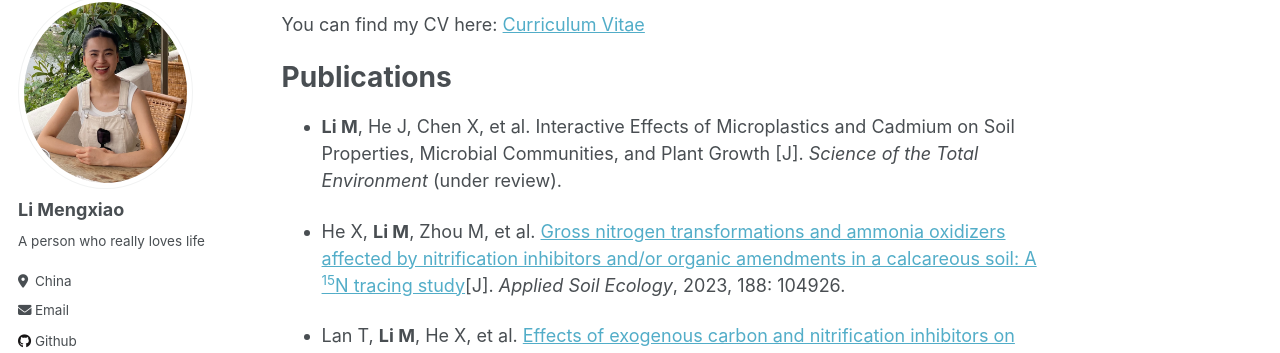
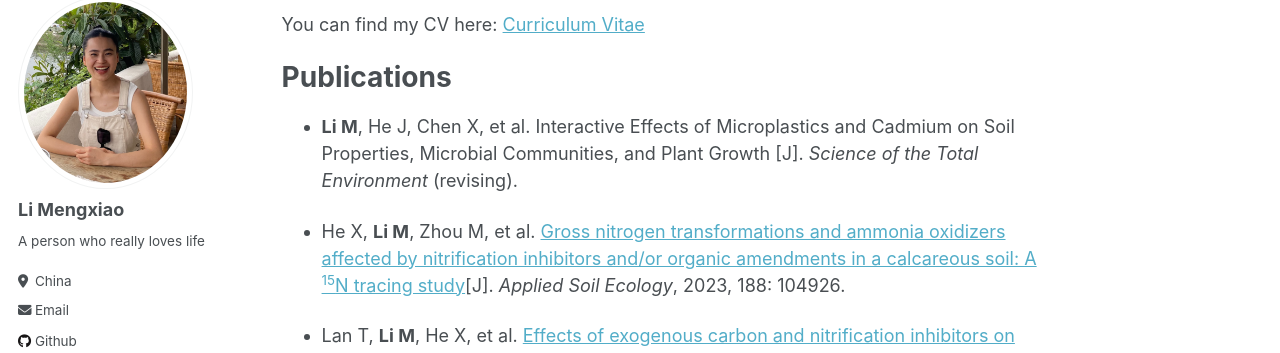
Before and after one commit to HazelLi123/HazelLi123.github.io, a Jekyll site: the page built from _pages/about.md, in a window 1280 px wide and 900 px high, scrolled down 371 px. Shown: the part 90-443 px from the top of the window. Built offline with Jekyll 4.4.1, drawn with Linux system fonts in a browser that asks for light colours.

Commit message:
Update about.md

```diff
--- a/_pages/about.md
+++ b/_pages/about.md
@@ -15,7 +15,7 @@ You can find my CV here: [Curriculum Vitae ](../assets/CV-Li Mengxiao.pdf)
 
 Publications
 ======
-- **Li M**, He J, Chen X, et al. Interactive Effects of Microplastics and Cadmium on Soil Properties, Microbial Communities, and Plant Growth [J]. *Science of the Total Environment* (under review).
+- **Li M**, He J, Chen X, et al. Interactive Effects of Microplastics and Cadmium on Soil Properties, Microbial Communities, and Plant Growth [J]. *Science of the Total Environment* (revising).
 
 - He X, **Li M**, Zhou M, et al. [Gross nitrogen transformations and ammonia oxidizers affected by nitrification inhibitors and/or organic amendments in a calcareous soil: A <sup>15</sup>N tracing study](https://www.sciencedirect.com/science/article/abs/pii/S0929139323001245)[J]. *Applied Soil Ecology*, 2023, 188: 104926.
 
```
